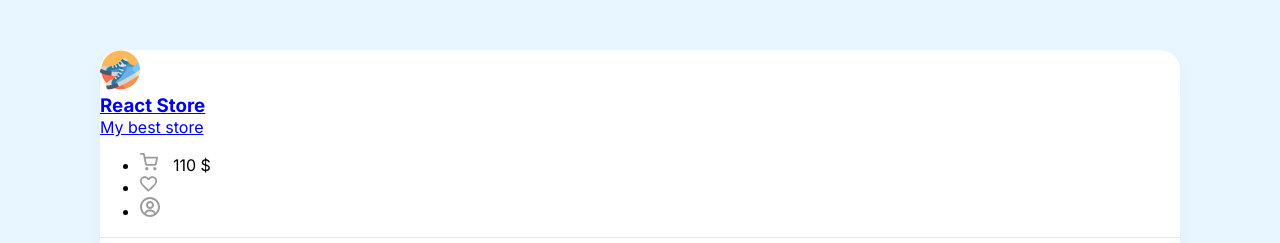
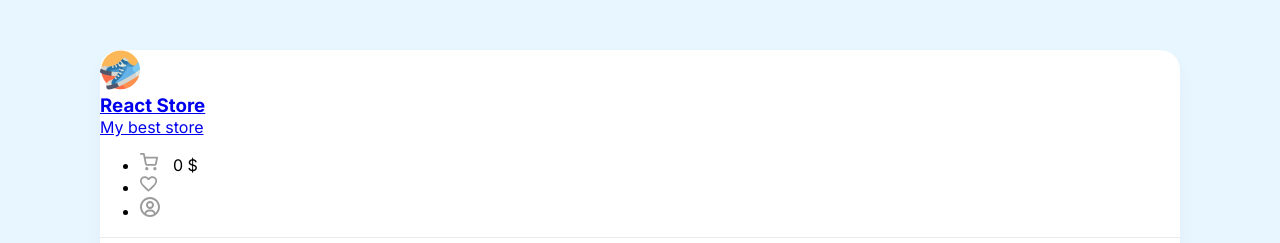
Before and after one commit to ShadePrima/react-sneakers, a React (Create React App) app: page / in a window 1280 px wide. Shown: the top 243 px of the page. Built offline with nearby package versions, Linux system fonts and the light colour scheme; no server answers.

Commit message:
add counter for cart

```diff
--- a/src/App.js
+++ b/src/App.js
@@ -17,7 +17,6 @@
   const [searchValue, setSearchValue] = React.useState('')
   const [cartOpened, setCartOpened] = React.useState(false)
   const [isLoading, setIsLoading] = React.useState(true)
-
 
 
 
--- a/src/components/Drawer.js
+++ b/src/components/Drawer.js
@@ -12,7 +12,9 @@
     const [isOrderComplete, setIsOrderComplete] = React.useState(false)
     const [isLoading, setIsLoading] = React.useState(false)
 
-    // console.log(orderId)
+    const totalPrice = cartItems.reduce((sum, obj) => obj.price + sum, 0)
+
+
 
     const onClickOrder = async () => {
         try {
@@ -77,12 +79,12 @@
                                     <li>
                                         <span>Total:</span>
                                         <div></div>
-                                        <b>100$</b>
+                                        <b>{totalPrice}$</b>
                                     </li>
                                     <li>
                                         <span>Fax 5 %</span>
                                         <div></div>
-                                        <b>95$ </b>
+                                        <b>{totalPrice / 100 * 5}$ </b>
                                     </li>
                                 </ul>
                                 <button disabled={isLoading} onClick={onClickOrder} className="greenButton">
--- a/src/components/Header.js
+++ b/src/components/Header.js
@@ -1,6 +1,12 @@
+import React from "react";
 import { Link } from "react-router-dom";
+import AppContext from "../context";
 
 function Header(props) {
+    const { cartItems } = React.useContext(AppContext)
+    const totalPrice = cartItems.reduce((sum, obj) => obj.price + sum, 0)
+
+    console.log(cartItems.reduce((sum, obj) => obj.price + sum, 0))
 
     return (
         <header className="d-flex justify-between align-center p-40">
@@ -17,7 +23,7 @@
             <ul className='d-flex '>
                 <li onClick={props.onClickCart} className='mr-30 cu-p'>
                     <img width={18} height={18} src="img/card-header.svg" alt="Cart" />
-                    <span>110 $</span>
+                    <span>{totalPrice} $</span>
                 </li>
                 <li className='mr-20 cu-p'>
                     <Link to="/favorite">
```
